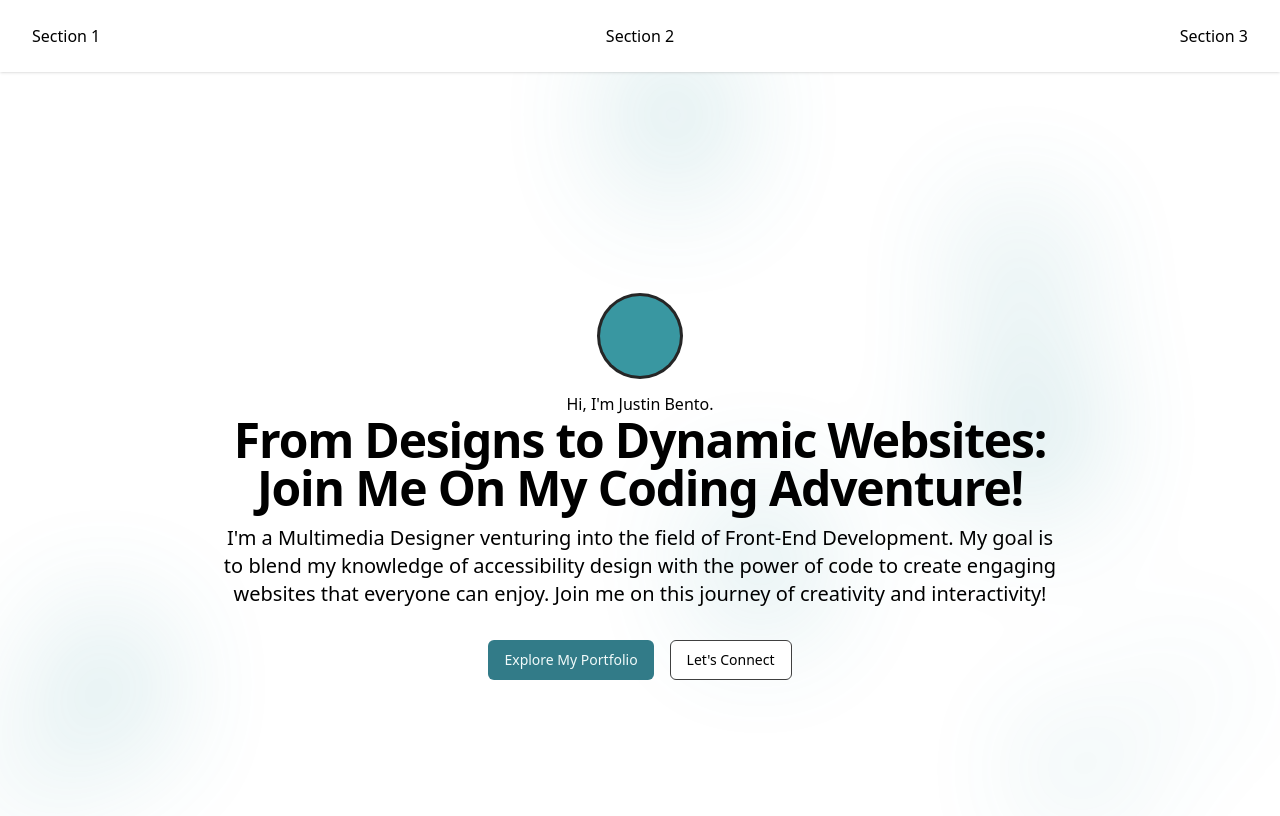
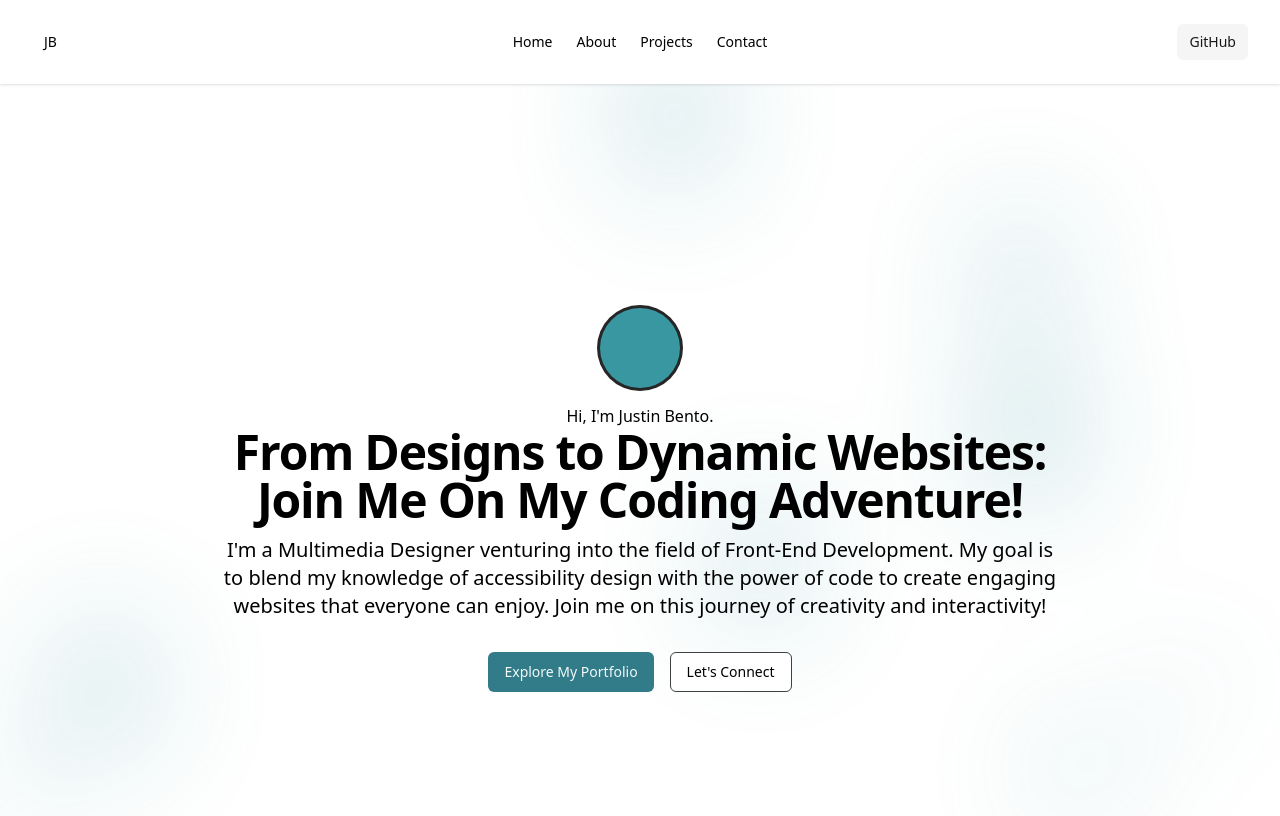
Before and after one commit to Justin-Bento/justin-bento-portfolio, a Next.js app: page / in a window 1280 px wide. Shown: the top 816 px of the page. Built offline with nearby package versions, Linux system fonts and the light colour scheme.

Commit message:
Imported shadcn ui button components

```diff
--- a/components/Header.tsx
+++ b/components/Header.tsx
@@ -1,12 +1,34 @@
 import React from 'react';
+import { Button } from './ui/button';
 
 export default function header() {
   return (
     <header className="overflow-hidden bg-white shadow py-4 sm:py-6">
       <ul role="list" className="container mx-auto grid grid-cols-1 gap-4 md:grid-cols-3">
-        <li className="flex items-start justify-between">Section 1</li>
-        <li className="flex items-start justify-center">Section 2</li>
-        <li className="flex items-start justify-end">Section 3</li>
+        <li className="flex items-start justify-between">
+          <Button variant="ghost" size="sm">
+            JB
+          </Button>
+        </li>
+        <li className="flex items-start justify-center">
+          <Button variant="ghost" size="sm">
+            Home
+          </Button>
+          <Button variant="ghost" size="sm">
+            About
+          </Button>
+          <Button variant="ghost" size="sm">
+            Projects
+          </Button>
+          <Button variant="ghost" size="sm">
+            Contact
+          </Button>
+        </li>
+        <li className="flex items-start justify-end">
+          <Button variant="secondary" size="sm">
+            GitHub
+          </Button>
+        </li>
       </ul>
     </header>
   );
```
